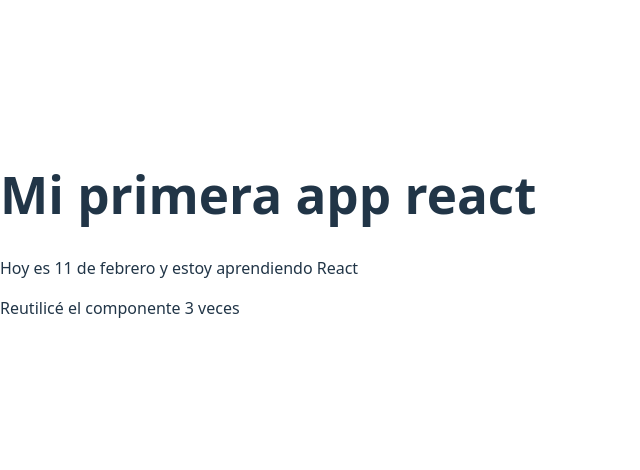
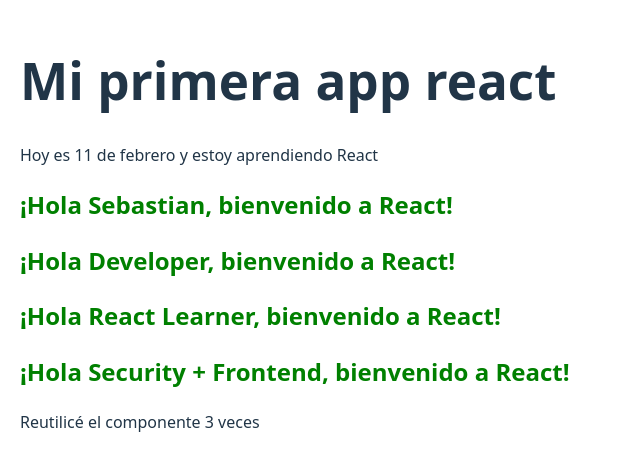
Before and after one commit to sebastianp22/Learning-Code, a React (Vite) app in the folder Proyecto-React/primer-componente/: page / in a window 1280 px wide. Shown: the part 166-636 px from the top of the page, without its empty margins (0-640 px from the left). Built offline with nearby package versions, Linux system fonts and the light colour scheme.

Commit message:
Agregar props al componente Saludo

```diff
--- a/Proyecto-React/primer-componente/src/App.jsx
+++ b/Proyecto-React/primer-componente/src/App.jsx
@@ -1,20 +1,23 @@
 // Mi primer componente en React
-function Saludo() {
+function Saludo({ nombre }) {
   return (
-    <h2 style={{ color: 'green' }}>¡Hola, bienvenido a React!</h2>
+    <h2 style={{ color: 'green' }}>
+      ¡Hola {nombre}, bienvenido a React!
+      </h2>
   );
 }
 
 // Componente principal de la aplicación
 function App() {
   return (
-    <div style ={{ padding: '20 px' }}>
+    <div style ={{ padding: '20px' }}>
       <h1>Mi primera app react</h1>
       <p>Hoy es 11 de febrero y estoy aprendiendo React</p>
 
-      <saludo />
-      <saludo />
-      <saludo />
+      <Saludo nombre="Sebastian" />
+      <Saludo nombre="Developer"/>
+      <Saludo nombre="React Learner" />
+      <Saludo nombre="Security + Frontend" />
 
       <p>Reutilicé el componente 3 veces</p>
     </div>
```
